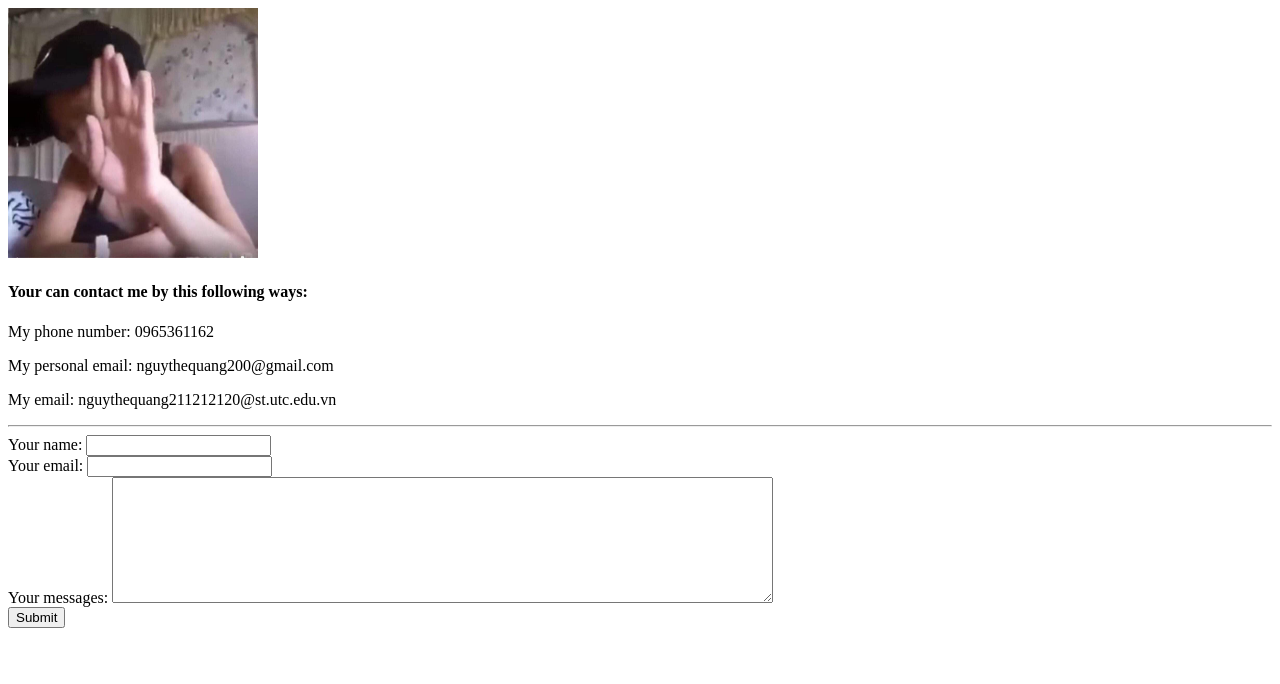
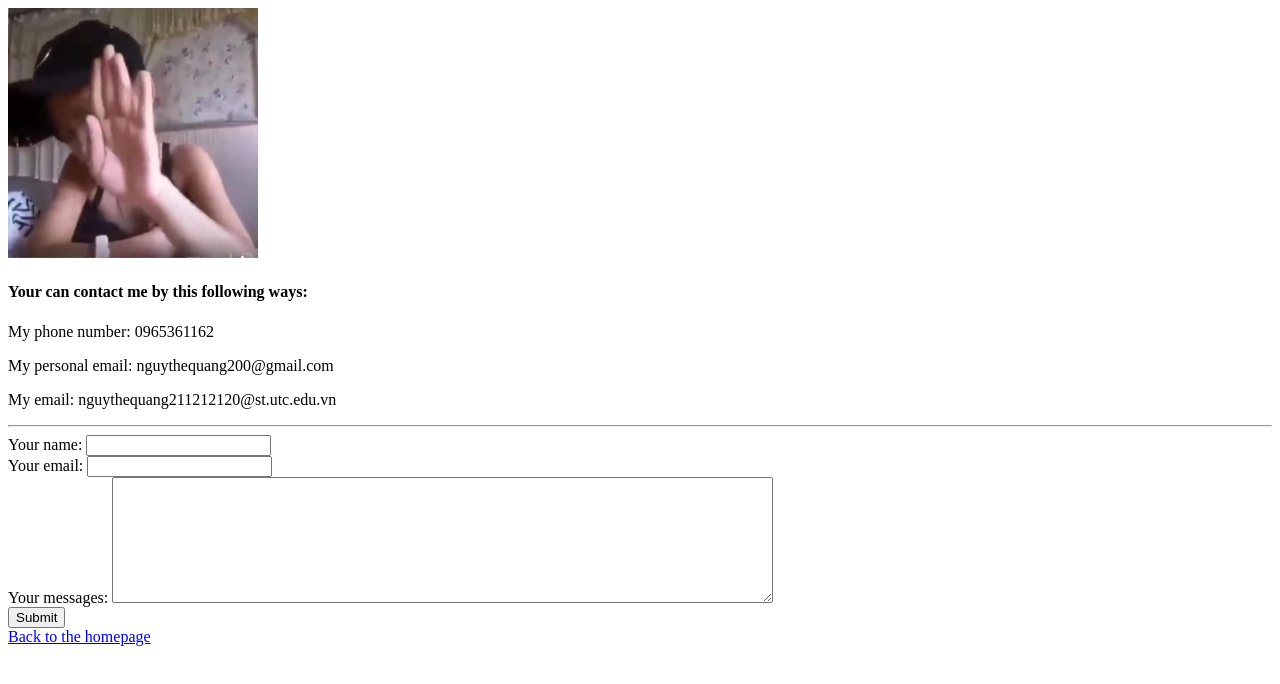
Before and after one commit to nguythequang200/cv, a plain HTML site: page contact.html in a window 1280 px wide. Drawn offline with Linux system fonts and the light colour scheme.

Commit message:
Update contact.html

```diff
--- a/contact.html
+++ b/contact.html
@@ -20,5 +20,6 @@
       <textarea name="YourMessages" rows="8" cols="80"></textarea><br>
       <input type="submit" name="">
     </form>
+      <a href="index.html">Back to the homepage</a>
   </body>
 </html>
```
